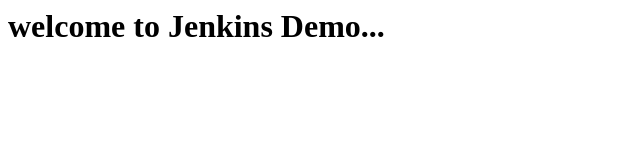
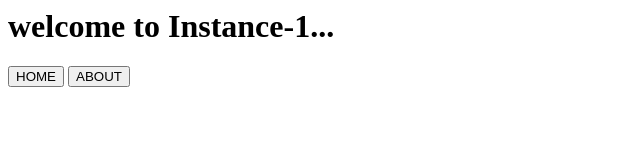
Before and after one commit to bhushan-bankar/Jenkins-repo, a plain HTML site: page index.html in a window 1280 px wide. Shown: the whole page, without its empty margins (0-640 px from the left). Drawn offline with Linux system fonts and the light colour scheme.

Commit message:
Hosting static Website

```diff
--- a/index.html
+++ b/index.html
@@ -3,6 +3,8 @@
 		<title>CJC</title>
 	</head>
 	<body>
-		<h1>welcome to Jenkins Demo...</h1>
+		<h1>welcome to Instance-1...</h1>
+		<a href= "http://4.240.113.27/home.html"><button>HOME</button></a>
+		<a href= "http://4.240.113.27/about.html"><button>ABOUT</button></a>
 	</body>
 </html>
```
Also changed, not shown: about.html (added, +9 -0 lines), home.html (added, +9 -0 lines).
